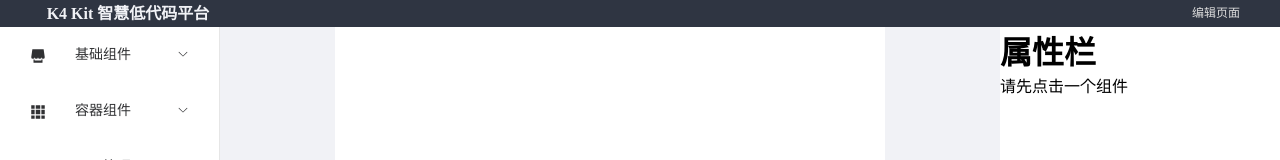
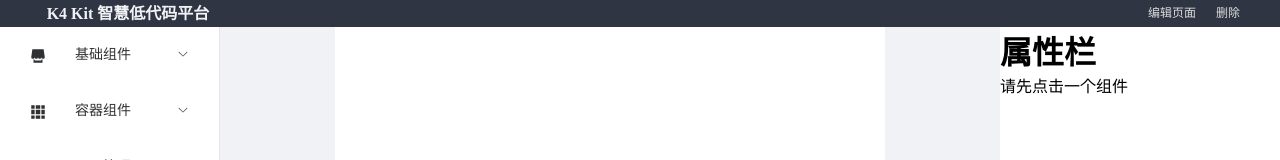
Before and after one commit to wangyewei/K4Kit, a Vue app: page / in a window 1280 px wide. Shown: the top 160 px of the page. Built offline with nearby package versions, Linux system fonts and the light colour scheme.

Commit message:
update: delete selected block

```diff
--- a/src/components/EditorTop.tsx
+++ b/src/components/EditorTop.tsx
@@ -4,7 +4,7 @@
  * @WeChat: Studio06k4
  * @Motto: 求知若渴，虚心若愚
  * @Description:Editor-top
- * @LastEditTime: 2022-03-04 23:01:53
+ * @LastEditTime: 2022-03-11 14:00:38
  * @Version: K4Kit | 智慧低代码平台
  * @FilePath: \k4kit\src\components\EditorTop.tsx
  */
@@ -12,6 +12,7 @@
 import { defineComponent, PropType } from "vue"
 import { toolBarRegisterConfig } from "../utils/Tool-Bar"
 import { useCommand } from "../hooks/useCommand"
+import { IFoucsData } from "../types"
 import EditorSizeDialog from "./components/EditorSizeDialog"
 
 export type ToolBar = {
@@ -29,23 +30,54 @@ export type ContainerValue = {
     container: {
       width: number
       height: number
-    }
+    },
+    blocks: BlockFoucesData[]
   }
+}
+
+export type BlockFoucesData = {
+  aligenCenter: boolean,
+  fouces: boolean,
+  height: number,
+  id: string,
+  key: string,
+  left: number,
+  top: number,
+  width: number,
+  zIndex: number,
 }
 
 export default defineComponent({
   props: {
     data: Object as PropType<ContainerValue>,
+    selectedBlock: Object as PropType<IFoucsData>
   },
   setup(props) {
+    /** 编辑页面相关功能模块 */
     const { ContainerImpl } = useCommand()
     const containerImpl = new ContainerImpl(props.data!.value.container)
     const { dialogVisable, containerWidth, containerHeight, containerValueInput } = containerImpl.create()
+    /** 删除选中物料 */
 
     const fnMap: FnMap = {
       changeContainer: () => {
         dialogVisable.value = true
       },
+      deleteBlock: () => {
+        // 1. 取到当前选中的id
+        props.selectedBlock?.foucs.forEach((item: BlockFoucesData) => {
+          // 2. 根据id拿到渲染物料数组中的对应项
+          const toDeleteBlockIdx: number = props.data!.value.blocks.findIndex(block => {
+            return block.id === item.id
+          })
+          console.log(props.data?.value.blocks)
+
+          props.data!.value.blocks.splice(toDeleteBlockIdx, 1)
+
+          console.log(props.data?.value.blocks)
+        })
+
+      }
     }
 
     return () => (
--- a/src/packages/Editor.tsx
+++ b/src/packages/Editor.tsx
@@ -4,7 +4,7 @@
  * @WeChat: Studio06k4
  * @Motto: 求知若渴，虚心若愚
  * @Description: 编辑器主文件
- * @LastEditTime: 2022-03-04 16:04:33
+ * @LastEditTime: 2022-03-11 13:43:32
  * @Version: K4Kit | 智慧低代码平台
  * @FilePath: \k4kit\src\packages\Editor.tsx
  * @Autor: YeWei Wang
@@ -62,7 +62,7 @@ export default defineComponent({
 
     return () => (
       <div class="editor">
-        <EditorTop data={data} />
+        <EditorTop data={data} selectedBlock={foucsData.value} />
         <div class="editor-section">
           <EditorLeft config={config} dragStart={dragStart} dragEnd={dragEnd} />
           <div class="editor-container">
--- a/src/utils/Tool-Bar.tsx
+++ b/src/utils/Tool-Bar.tsx
@@ -4,7 +4,7 @@
  * @WeChat: wj826036
  * @Motto: 求知若渴，虚心若愚
  * @Description: toobar
- * @LastEditTime: 2022-03-04 23:01:34
+ * @LastEditTime: 2022-03-11 13:26:14
  * @Version: 1.0
  * @FilePath: \k4kit\src\utils\Tool-Bar.tsx
  */
@@ -29,10 +29,10 @@ toolBarRegisterConfig.registerToolBar({
   hooksKey: "changeContainer",
 })
 
-// toolBarRegisterConfig.registerToolBar({
-//   key: "撤销",
-//   hooksKey: "cancelChange"
-// })
+toolBarRegisterConfig.registerToolBar({
+  key: "删除",
+  hooksKey: "deleteBlock"
+})
 
 // toolBarRegisterConfig.registerToolBar({
 //   key: "重做",
```
Also changed, not shown: src/hooks/useBlockFoucs.ts (+6 -5 lines).
